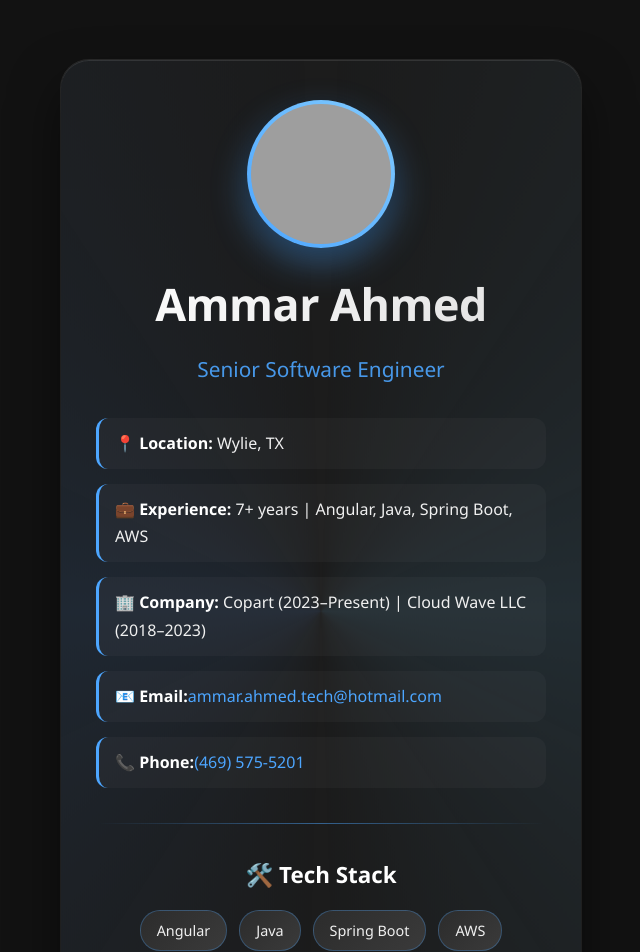
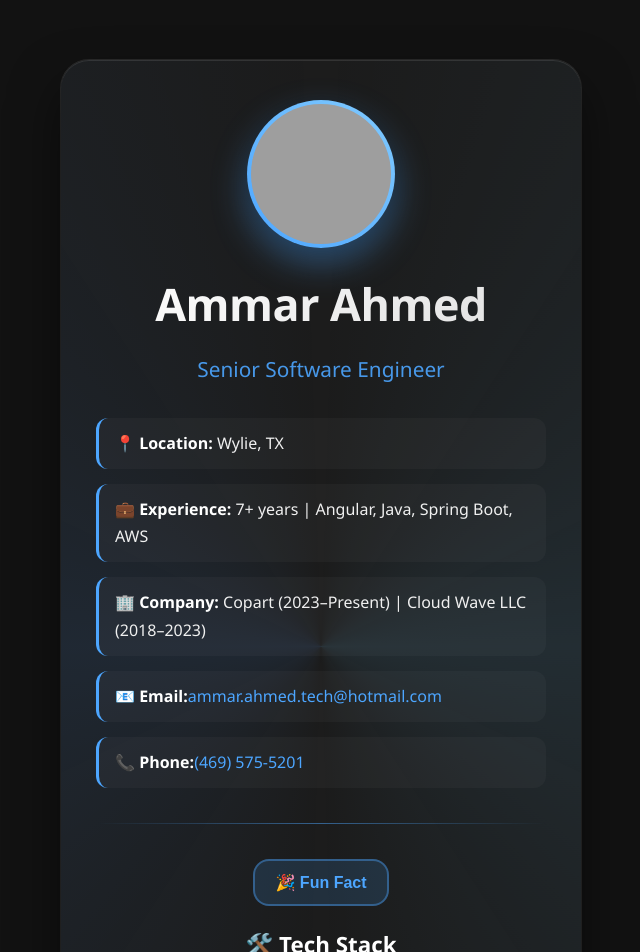
Before and after one commit to Ammar0210/my-bio-app, an Angular app: page / in a window 1280 px wide. Shown: the top 952 px of the page, without its empty margins (319-959 px from the left). Built offline with nearby package versions, Linux system fonts and the light colour scheme; grey boxes are pictures that could not be loaded.

Commit message:
Updated UI

```diff
--- a/src/app/basic-information/basic-information.css
+++ b/src/app/basic-information/basic-information.css
@@ -268,3 +268,41 @@
     justify-content: center;
   }
 }
+
+.fun-fact-container {
+  margin-top: 30px;
+  text-align: center;
+}
+
+.fun-fact-button {
+  padding: 12px 20px;
+  background: rgba(77, 166, 255, 0.15);
+  border: 2px solid rgba(77, 166, 255, 0.4);
+  border-radius: 16px;
+  color: #4da6ff;
+  font-weight: 600;
+  font-size: 1rem;
+  cursor: pointer;
+  transition: all 0.3s ease;
+}
+
+.fun-fact-button:hover {
+  background: rgba(77, 166, 255, 0.3);
+  transform: scale(1.05);
+  box-shadow: 0 8px 20px rgba(77, 166, 255, 0.3);
+}
+
+.fun-fact-text {
+  margin-top: 15px;
+  background: rgba(255, 255, 255, 0.03);
+  border-left: 3px solid #4da6ff;
+  padding: 12px 18px;
+  border-radius: 12px;
+  font-size: 0.95rem;
+  line-height: 1.6;
+  transition: all 0.3s ease;
+}
+
+.hidden {
+  display: none;
+}
--- a/src/app/basic-information/basic-information.html
+++ b/src/app/basic-information/basic-information.html
@@ -16,6 +16,15 @@
   <hr class="divider" />
 
   <div class="skills-section">
+
+    <!-- Template -->
+    <div class="fun-fact-container">
+      <button class="fun-fact-button" (click)="showFunFact = !showFunFact">🎉 Fun Fact</button>
+      <p *ngIf="showFunFact" class="fun-fact-text">
+        I once built a mini game engine in just 48 hours for a hackathon — and it worked!
+      </p>
+    </div>
+
     <h3>🛠️ Tech Stack</h3>
     <ul class="skills-list">
       <li>Angular</li>
--- a/src/app/basic-information/basic-information.ts
+++ b/src/app/basic-information/basic-information.ts
@@ -1,14 +1,13 @@
 import { Component } from '@angular/core';
+import { CommonModule } from '@angular/common';
 
 @Component({
   selector: 'app-basic-information',
   standalone: true,
+  imports: [CommonModule],
   templateUrl: './basic-information.html',
-  styleUrls: ['./basic-information.css']
+  styleUrl: './basic-information.css'
 })
 export class BasicInformation {
-
-  ngOnInit(): void {
-  }
-
+  showFunFact: boolean = false;
 }
```
